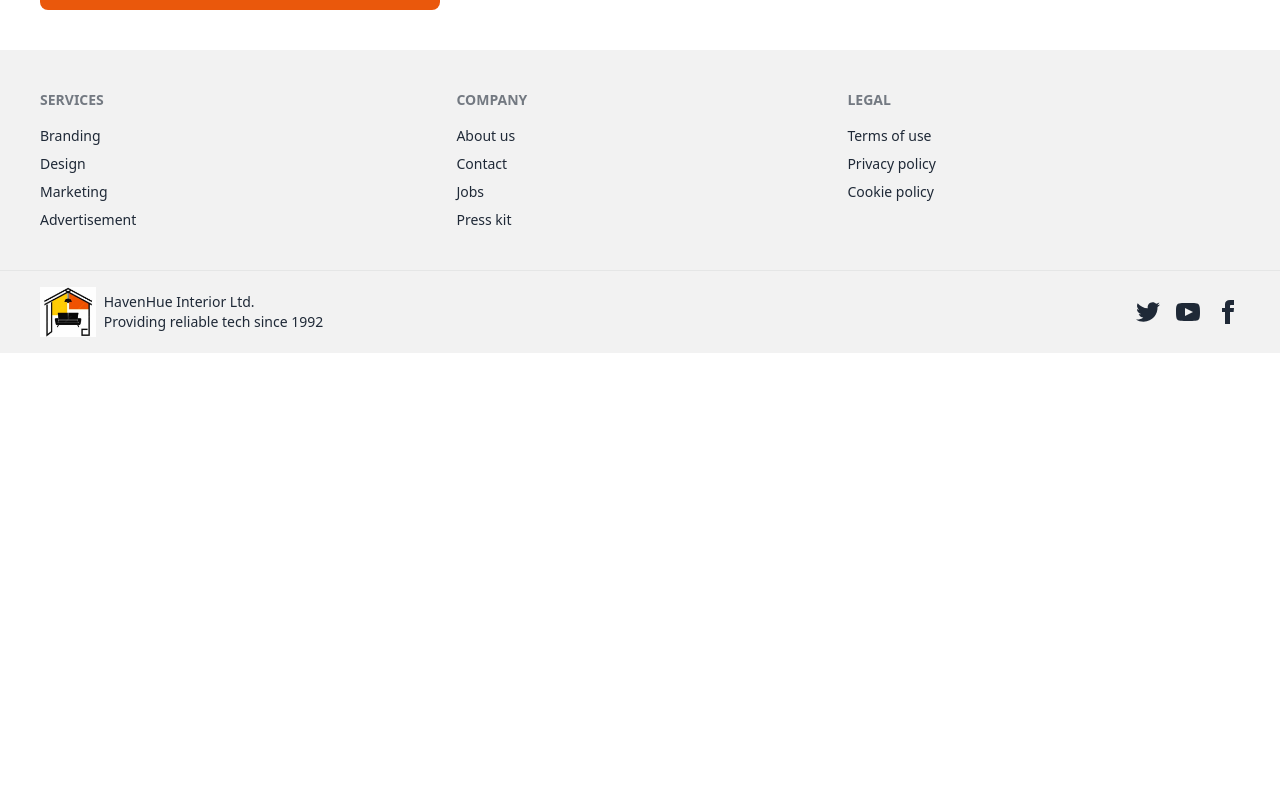
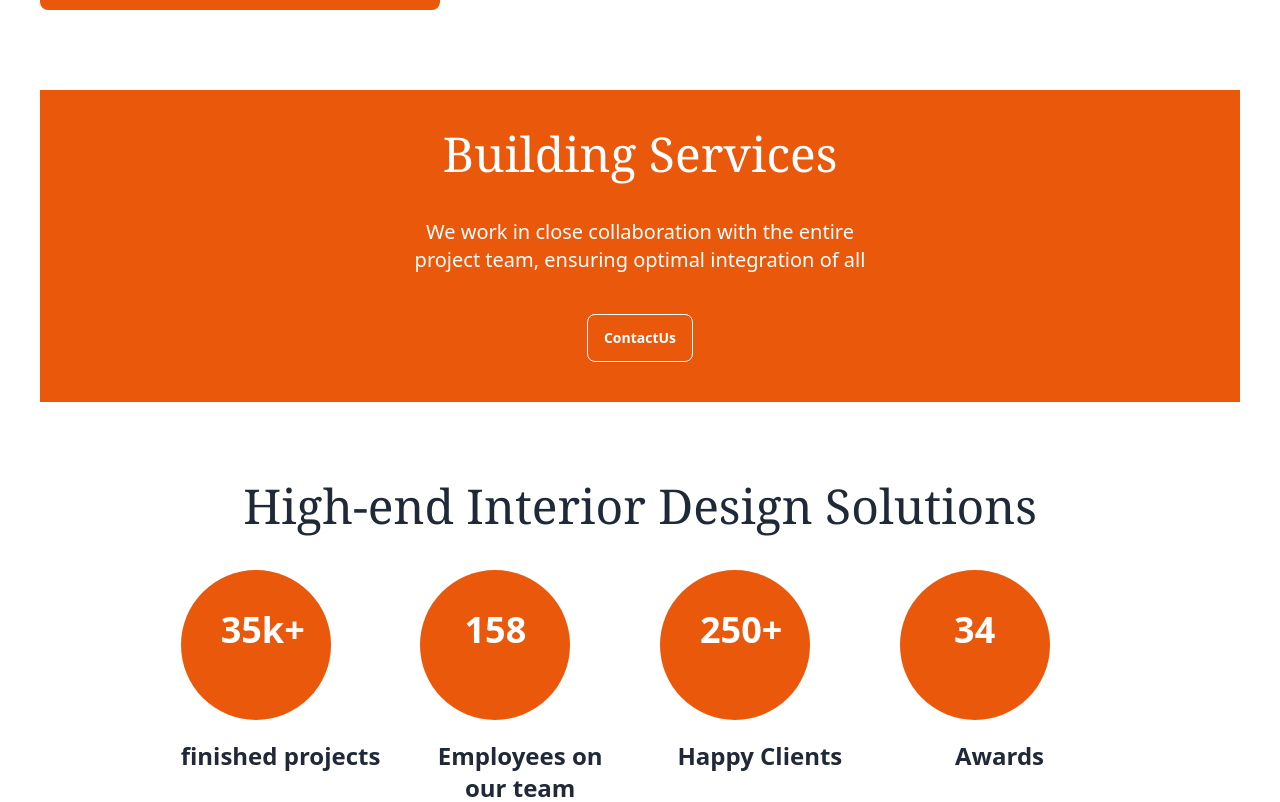
Before and after one commit to minhazapon/HavenHue--react.js-project, a React (Vite) app: page /architect in a window 1280 px wide. Shown: the part 4098-4900 px from the top of the page. Before the commit the page ends 4451 px from the top, so only its background shows below. Built offline with nearby package versions, Linux system fonts and the light colour scheme.

Commit message:
added file

```diff
--- a/src/architect file/Architect.jsx
+++ b/src/architect file/Architect.jsx
@@ -3,6 +3,8 @@ import We from '../home file/We'
 import Products from "./Products";
 import Interior from "./Interior";
 import Our from "./Our";
+import Builds from "./Builds";
+import High from "./High";
 
 
 
@@ -20,6 +22,8 @@ const Architect = () => {
               <Products></Products>
               <Interior></Interior>
               <Our></Our>
+              <Builds></Builds>
+              <High></High>
 
 
 
--- /dev/null
+++ b/src/architect file/Builds.jsx
@@ -0,0 +1,36 @@
+
+
+
+const Builds = () => {
+    return (
+        <div className=" bg-orange-600 p-10 text-white  mb-10 mt-20 ml-5 mr-5">
+
+            <div>
+
+
+             <div>
+                <p className=" text-5xl font-serif text-center">Building Services</p>
+                <p className=" mt-10 text-center text-xl">We work in close collaboration with the entire  <br></br> project team, ensuring optimal integration of all</p>
+                <div className=" flex justify-center">
+                    <p className=" mt-10 btn text-white border-white border-[1px] bg-orange-600 text-center">ContactUs</p>
+                </div>
+             </div>
+
+
+
+
+
+
+
+
+
+
+
+
+            </div>
+
+        </div>
+    );
+};
+
+export default Builds;
--- /dev/null
+++ b/src/architect file/High.jsx
@@ -0,0 +1,68 @@
+
+
+
+const High = () => {
+    return (
+        <div className=" mb-10 mt-20 ml-5 mr-5">
+
+            <div>
+
+
+             <div>
+                <p className=" text-center text-5xl font-serif">High-end Interior Design Solutions</p>
+             </div>
+
+
+              <div className=" mt-10 flex justify-center ">
+                <div className=" grid  md:grid-cols-4 gap-10">
+
+
+                   <div>
+                   <div className=" h-[150px] w-[150px] bg-orange-600  p-10 rounded-full ">
+                      <p className=" text-white text-4xl font-bold text-center ">35k+</p>
+                   </div>
+                   <p className=" text-center text-2xl font-bold mt-5">finished projects</p>
+                   </div>
+
+
+                   <div>
+                   <div className=" h-[150px] w-[150px] bg-orange-600  p-10 rounded-full ">
+                      <p className=" text-white text-4xl font-bold text-center ">158</p>
+                   </div>
+                   <p className=" text-center text-2xl font-bold mt-5">Employees on<br></br>  our team</p>
+                   </div>
+
+
+                   <div>
+                   <div className=" h-[150px] w-[150px] bg-orange-600  p-10 rounded-full ">
+                      <p className=" text-white text-4xl font-bold text-center ">250+</p>
+                   </div>
+                   <p className=" text-center text-2xl font-bold mt-5">Happy Clients</p>
+                   </div>
+
+
+                   <div>
+                   <div className=" h-[150px] w-[150px] bg-orange-600  p-10 rounded-full ">
+                      <p className="  text-white text-4xl font-bold text-center ">34
+                      </p>
+                   </div>
+                   <p className=" text-center text-2xl font-bold mt-5">Awards</p>
+                   </div>
+
+
+
+                </div>
+              </div>
+
+
+
+
+
+
+            </div>
+
+        </div>
+    );
+};
+
+export default High;
```
